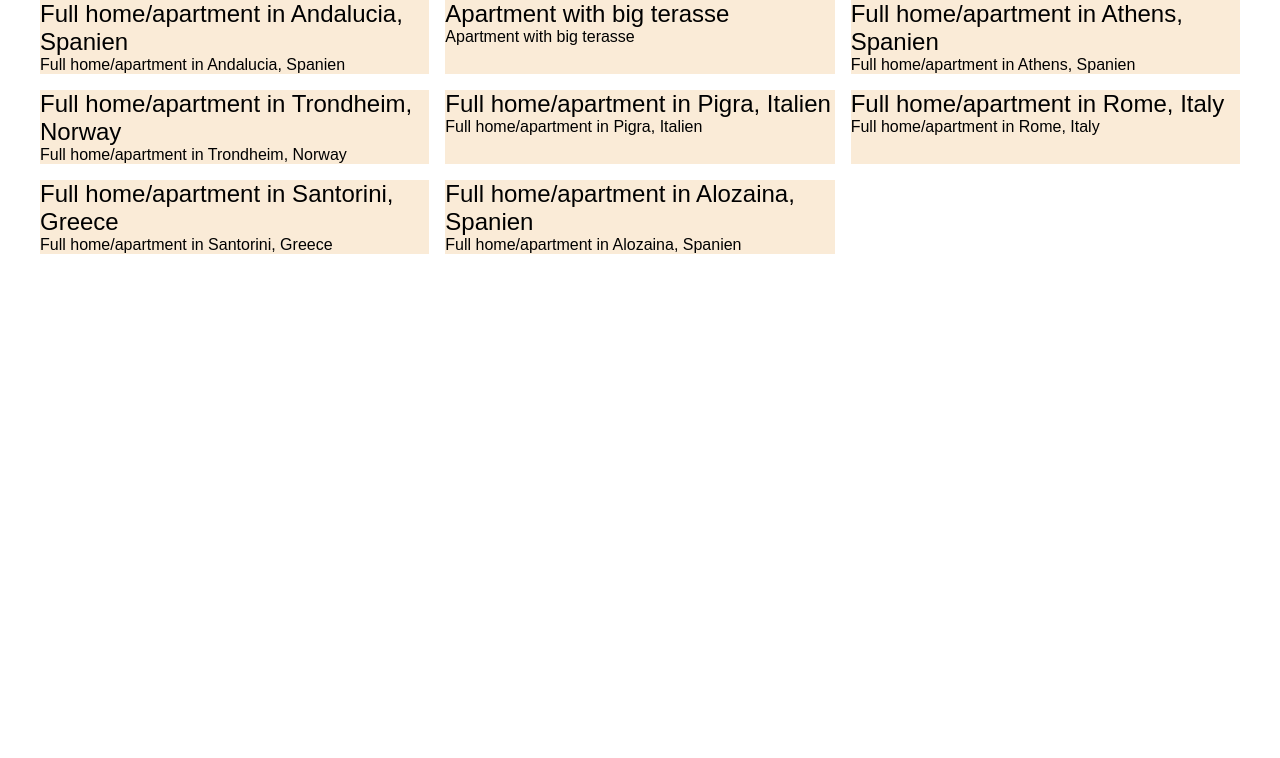
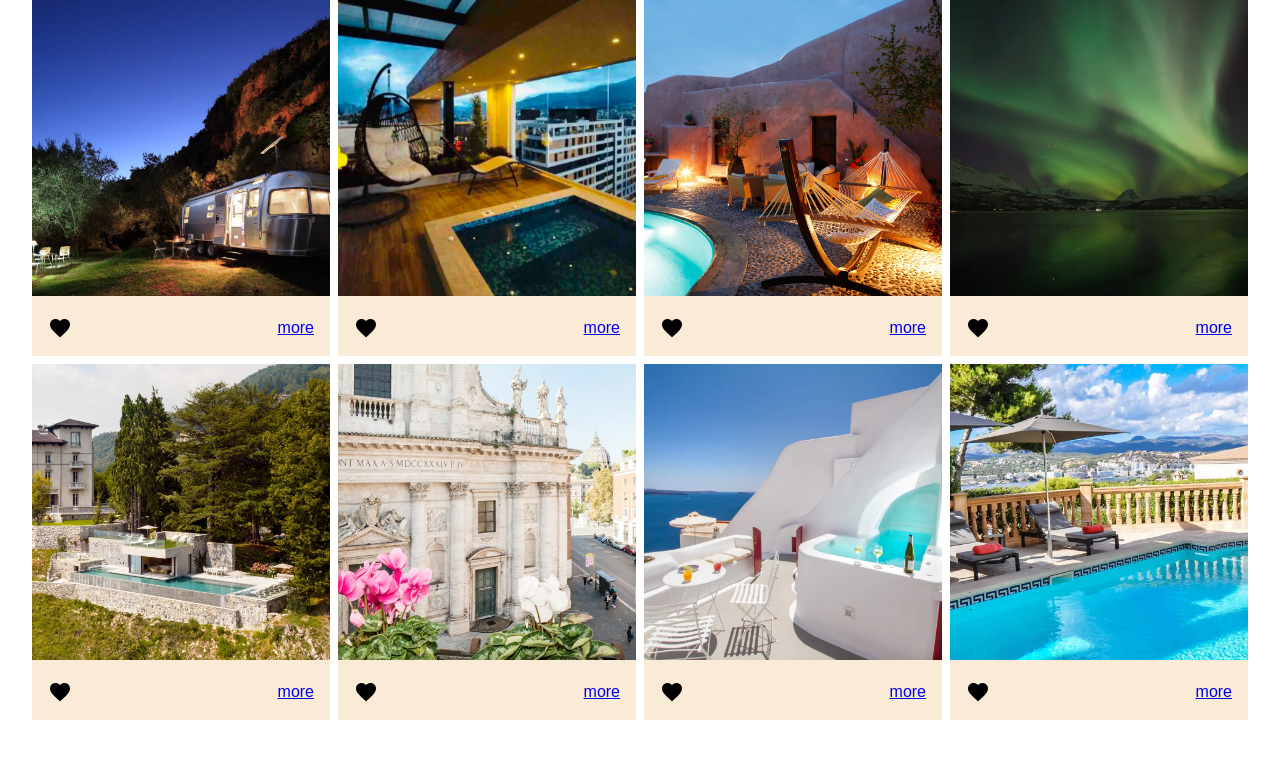
Before and after one commit to rts-cmk-wu09/dynamisk-web-query-strings-kpauner, a plain HTML site: page index.html in a window 1280 px wide. Drawn offline with Linux system fonts and the light colour scheme.

Commit message:
add all listings

```diff
--- a/app.js
+++ b/app.js
@@ -1,12 +1,13 @@
-// "use strict";
+"use strict";
 
 let body = document.querySelector('body');
 
 let destList = document.createElement('ul');
 body.append(destList);
-// let destinations;
 
-fetch("./data/destinations.json")
+let url = ``;
+
+fetch('./data/destinations.json')
     .then(function(response){
         return response.json(); // interpret it as json and Will try to convert it to a javascript object then return a new promise
     })
@@ -15,11 +16,13 @@ fetch("./data/destinations.json")
         destinations.forEach(destination => {
             let destItem = document.createElement('li');
             destItem.innerHTML = `
-                <h2>${destination.title}</h2>
-                ${destination.title}
+            <img src="img/${destination.image}" class="pre-img" alt="">
+            <div class="hello"><span class="material-icons">favorite</span><a href="?id=${destination.id}">more</a></div>
             `;
             destList.append(destItem);
             destList.classList.add('listing');
-            console.log(destination);
+
+            // NEW FETCH REQUEST HERE?
+
         });
     })
--- a/index.html
+++ b/index.html
@@ -6,6 +6,7 @@
     <meta name="viewport" content="width=device-width, initial-scale=1.0">
     <title>Mini BNB - Assignment</title>
 
+    <link rel="stylesheet" href="https://fonts.googleapis.com/icon?family=Material+Icons">
     <link rel="stylesheet" href="style.css">
     <script src="app.js" defer></script>
 </head>
--- a/style.css
+++ b/style.css
@@ -7,14 +7,32 @@
     font-family: 'Montserrat', sans-serif;
 }
 
+img {
+    width: 100%;
+}
+
 .listing {
     margin: 0 auto;
-    max-width: 1200px;
+    max-width: 80rem;
+    padding: 0 2rem 0 2rem;
     display: grid;
-    grid-template-columns: repeat( auto-fit, minmax(300px, 1fr) );
-    gap: 1rem;
+    grid-template-columns: repeat( auto-fit, minmax(296px, 1fr) );
+    gap: 8px;
 }
 
 .listing li {
     background-color: antiquewhite;
 }
+
+.listing li img {
+    height: 296px;
+    object-fit: cover;
+}
+
+.hello {
+    display: flex;
+    justify-content: space-between;
+    align-items: center;
+    padding: 1rem;
+
+}
```
